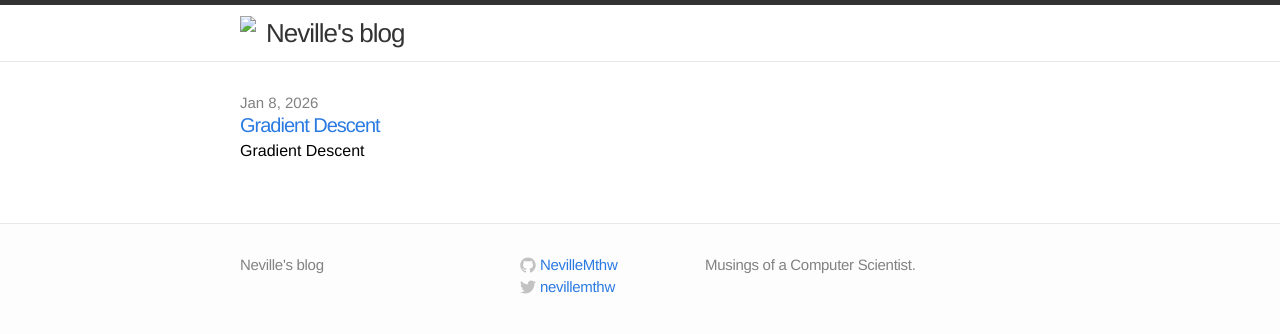
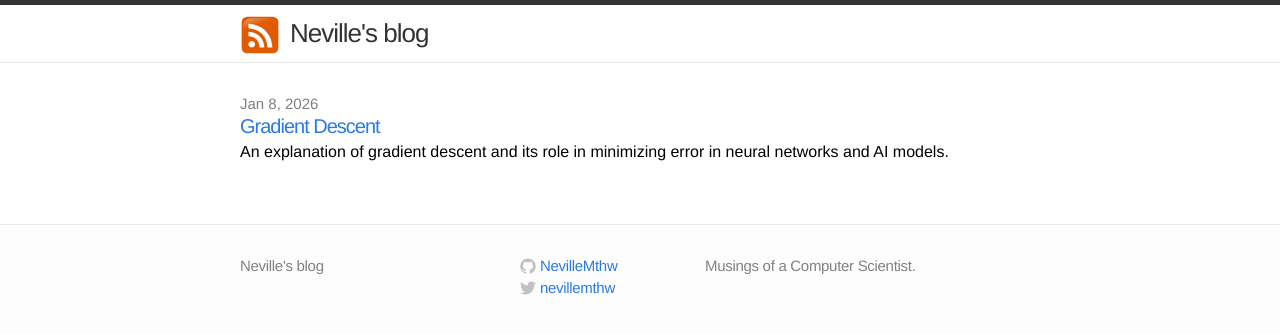
Before and after one commit to NevilleMthw/NevilleMthw.github.io, a Jekyll site: the page built from index.html, in a window 1280 px wide. Shown: the top 334 px of the page. Built offline with Jekyll 4.4.1, drawn with Linux system fonts in a browser that asks for light colours.

Commit message:
Added rssicon and fix for grad descent

```diff
--- a/_posts/2026-01-08-gradient-descent.md
+++ b/_posts/2026-01-08-gradient-descent.md
@@ -1,12 +1,21 @@
+---
+layout: post
+title: "Gradient Descent"
+date: 2026-01-08
+comments: true
+mathjax: true
+excerpt: "An explanation of gradient descent and its role in minimizing error in neural networks and AI models."
+---
+
 # Gradient Descent
 
 The purpose of the gradient descent is to minimize the function. The more mathematical term is called the method of least squares.
 
 $$y = x^2$$
 
-![gradient-descent](assets/gradient_descent.jpg)
+![gradient-descent](/assets/gradient_descent.jpg)
 
-Why is the gradient descent specifically $y = x^2$ because the original formula for a line is $y = mx + b$ but that does not have a bottom since a line is continuous and infinite, meaning there is no end. Whereas, the parabola is u-shaped which means there is a true bottom and that is the idea of what neural networks are based on, to **minimize the error.**
+Why is the gradient descent specifically $y = x^2$ because the original formula for a line is $y = mx + b$ but that does not have a bottom since a line is continuous and infinite, meaning there is no end. Whereas, the parabola is U-shaped which means there is a true bottom and that is the idea of what neural networks are based on, to **minimize the error.**
 
 Gradient descent has few key components:
 
```
Also changed, not shown: other parts of _posts/2026-01-08-gradient-descent.md (+2 -2 lines), assets/rssicon.svg (added).
